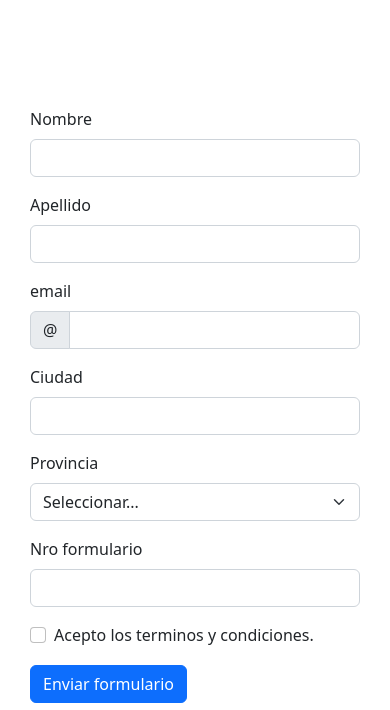
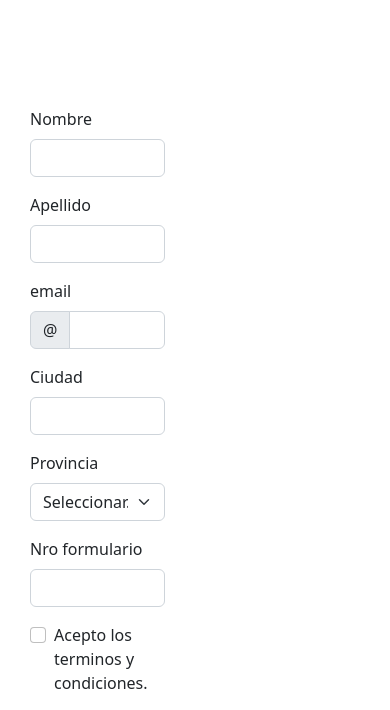
Before and after one commit to cesiralozano/entregafinalLozano, a website: page pages/anses.html in a window 390 px wide. Shown: the part 1189-1899 px from the top of the page. Drawn offline with nearby package versions, Linux system fonts and the light colour scheme; a web font is replaced by a local one.

Commit message:
veintisietecommit

```diff
--- a/scss/base/_mediaquery.scss
+++ b/scss/base/_mediaquery.scss
@@ -104,7 +104,7 @@
 
 @media screen and (max-width:1400px){
     .formulario{
-        max-width: 100%;
+        max-width: 80%;
         display: flex;
         justify-content: center;
         align-items: center;
@@ -137,6 +137,7 @@
         display: flex;
         justify-content: center;
         align-items: center;
+        max-width: 50%;
     }
     .titulo1 h1{
         font-size: 45px;
```
Also changed, not shown: css/estilos.css, 1 other file.
